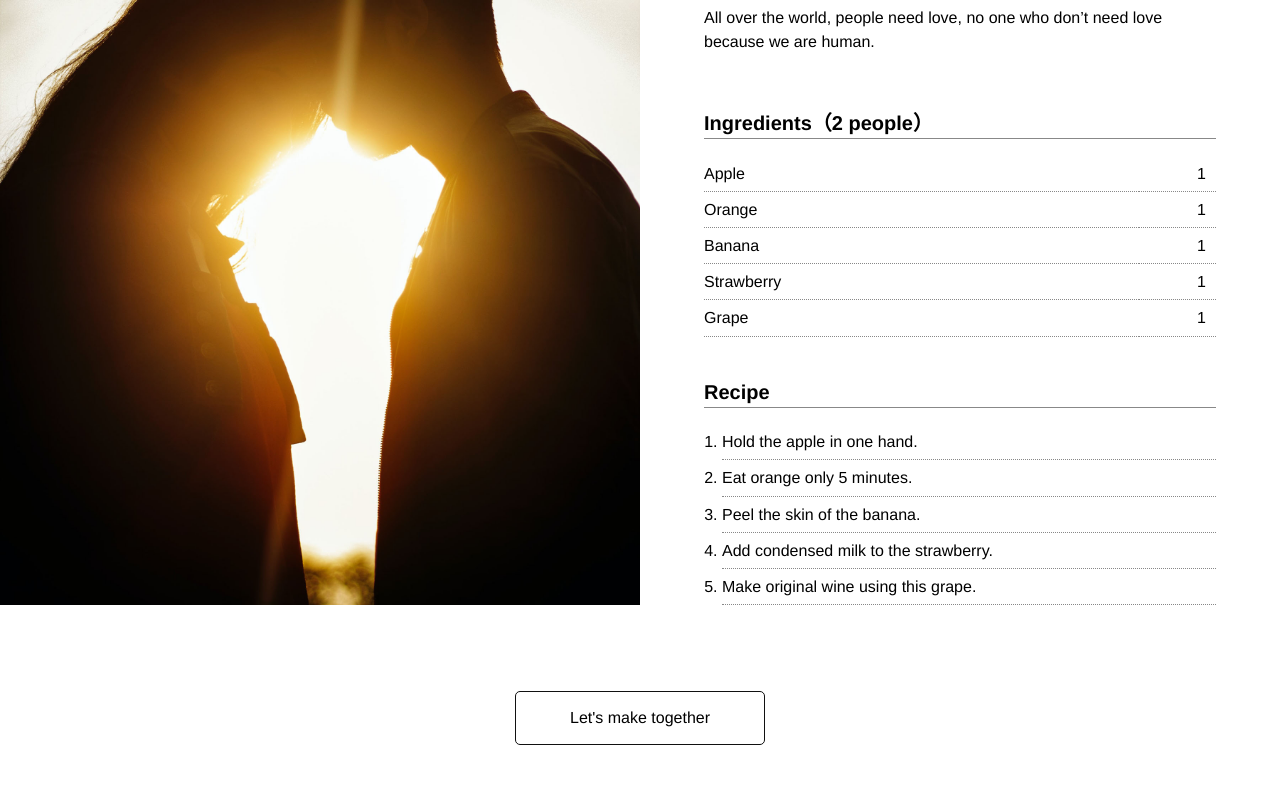
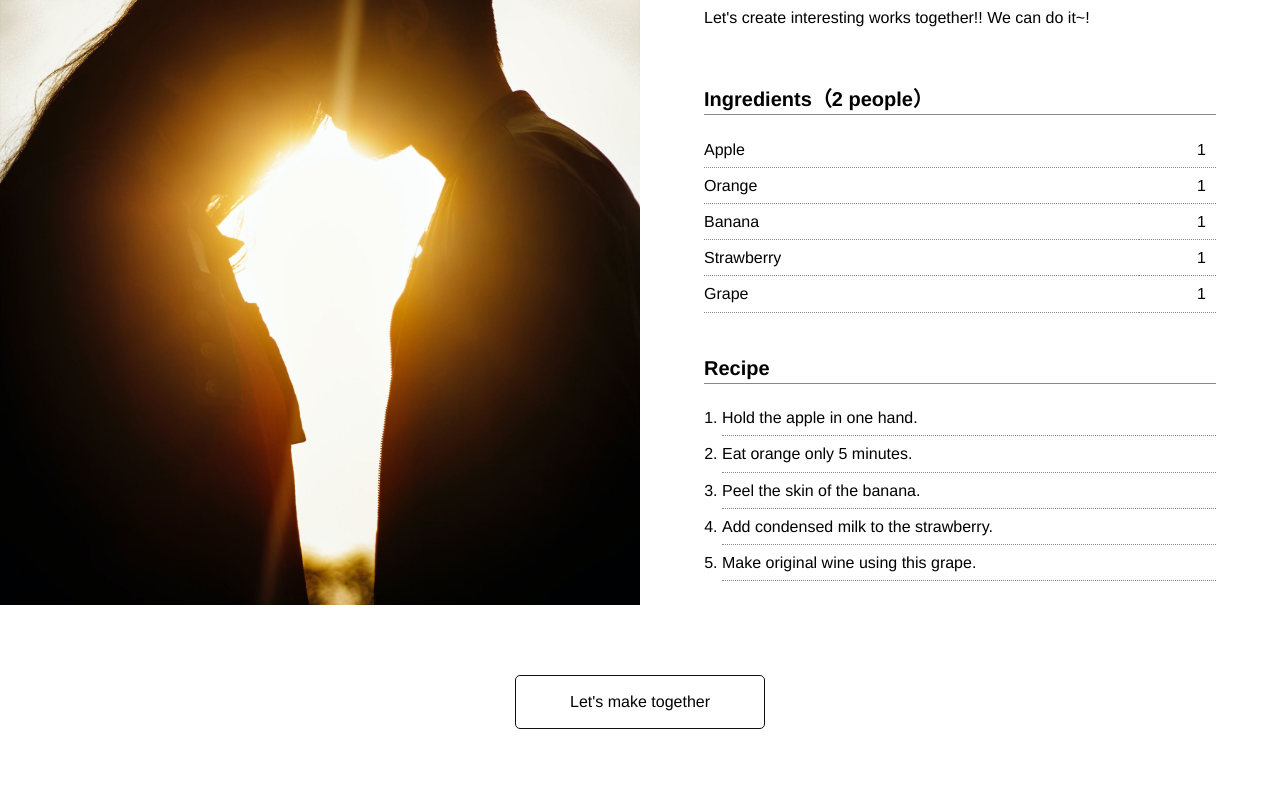
Before and after one commit to KotaIshihara0329/codestep5, a website built with Parcel: page index.html in a window 1280 px wide. Shown: the part 95-885 px from the top of the page. Built offline with nearby package versions, Linux system fonts and the light colour scheme.

Commit message:
Change the letter.

```diff
--- a/index.html
+++ b/index.html
@@ -27,8 +27,7 @@
           <div class="section2_letter">
             <h1 class="letter__h1">People in love</h1>
             <p class="letter__p">
-              All over the world, people need love, no one who don’t need love
-              because we are human.
+              Let's create interesting works together!! We can do it~!
             </p>
           </div>
           <div class="section2__order">
```
Also changed, not shown: 1 other file.
